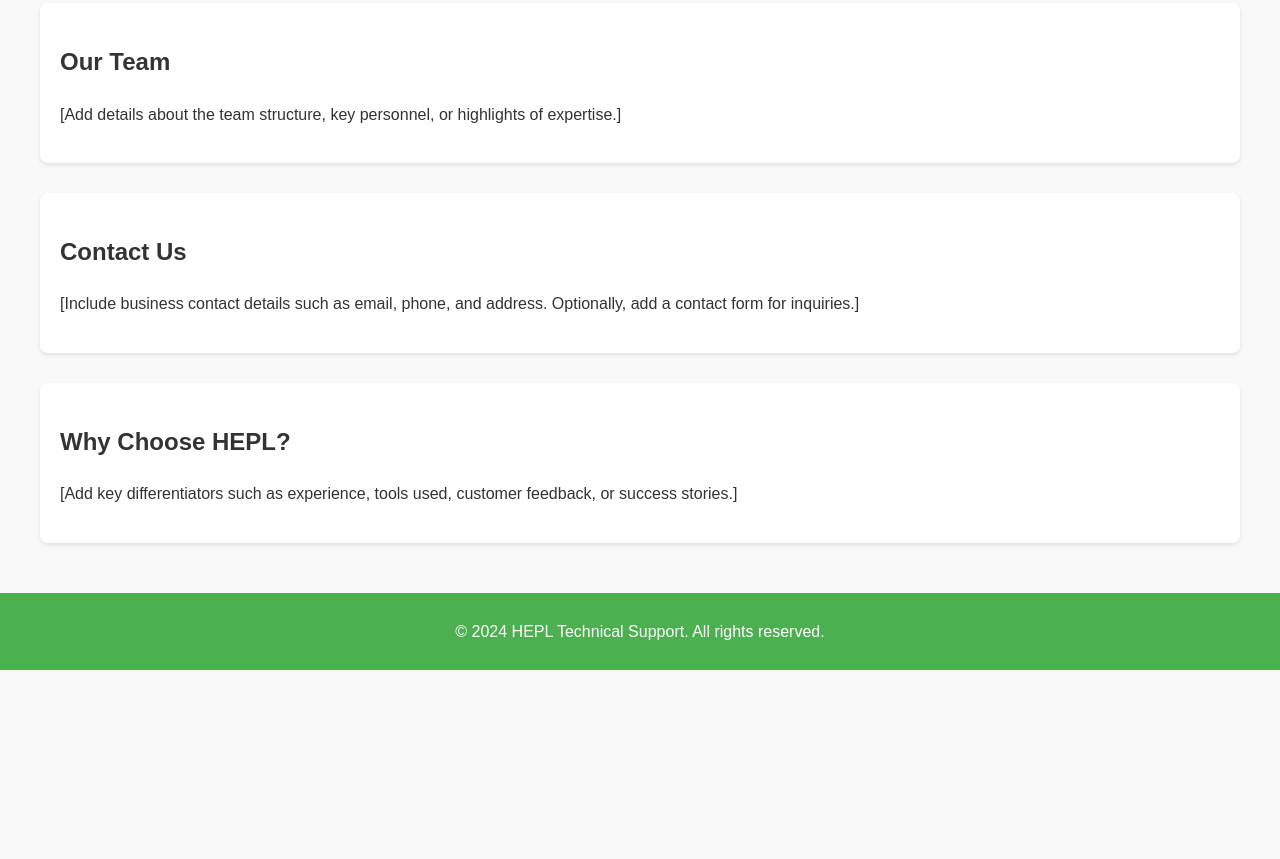
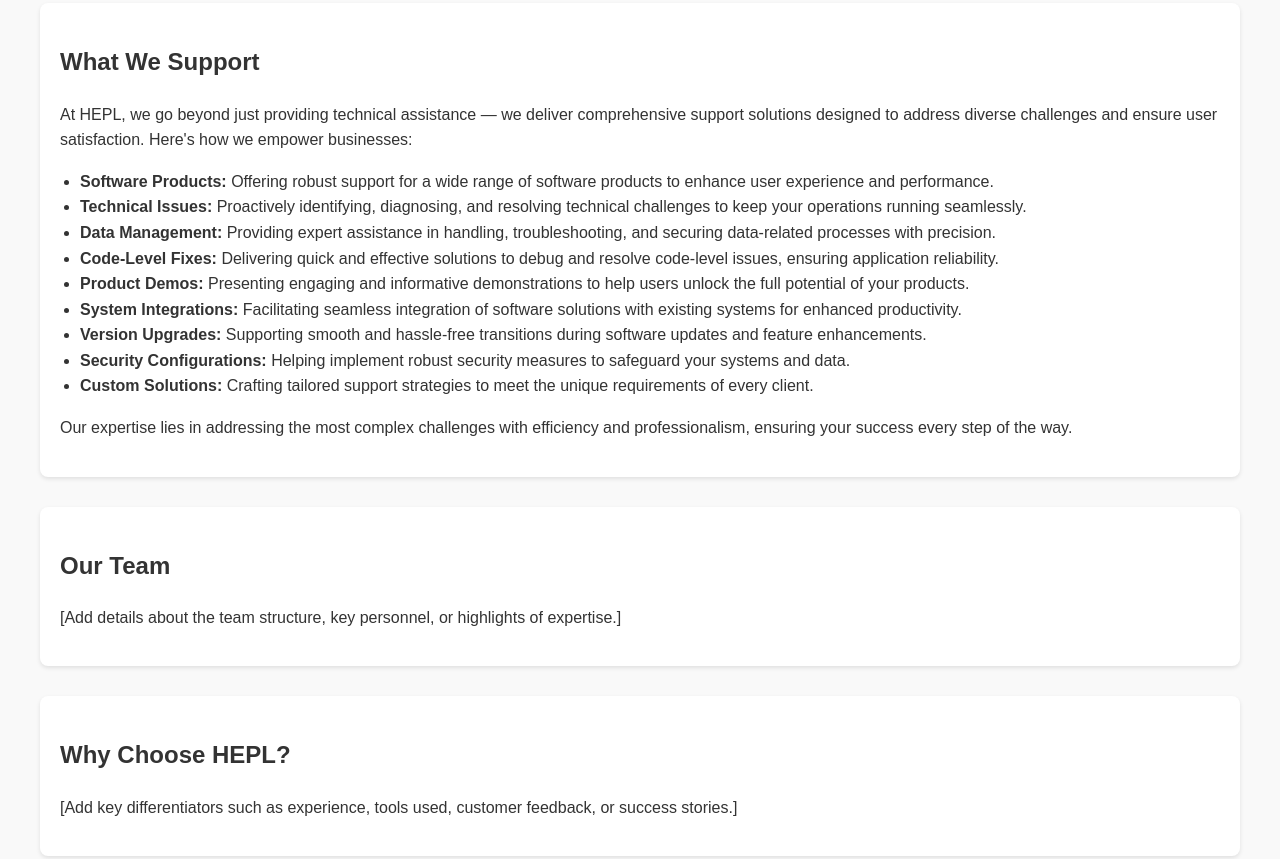
Before and after one commit to jalaldhalipM/Tech-support-Portfolio, a plain HTML site: page index.html in a window 1280 px wide. Shown: the part 1288-2147 px from the top of the page. Before the commit the page ends 1958 px from the top, so only its background shows below. Drawn offline with Linux system fonts and the light colour scheme.

Commit message:
Update index.html
What we support section

```diff
--- a/index.html
+++ b/index.html
@@ -71,7 +71,7 @@
                 <li><strong>Chat Support:</strong> Real-time assistance via chat to address user queries efficiently.</li>
                 <li><strong>Voice Support:</strong> Direct call support to provide personalized customer service.</li>
                 <li><strong>Mail Support:</strong> Email-based support for detailed issue resolutions and follow-ups.</li>
-                <li><strong>24x7 Support:</strong> Available all days to cater to customer needs during business hours.</li>
+                <li><strong>24x5 Support:</strong> Available five days a week to cater to customer needs during business hours.</li>
                 <li><strong>Remote Support:</strong> Assistance through remote access to resolve product usage issues and technical challenges.</li>
                 <li><strong>Troubleshooting Technical Issues:</strong> Expert assistance in diagnosing and resolving technical problems faced by users.</li>
                 <li><strong>Customer Query Handling:</strong> Managing and resolving customer queries efficiently to maintain satisfaction.</li>
@@ -99,11 +99,38 @@
                 Our commitment to quality and efficiency enables us to consistently exceed client expectations, making us a trusted partner in technical support. Whether managing internal projects or assisting external clients, HEPL stands as a reliable backbone for seamless operations and innovation-driven solutions.
             </p>
         </section>
+        <!-- What We Support-->
+        <section>
+            <h2>What We Support</h2>
+            <p>
+                At HEPL, we go beyond just providing technical assistance — we deliver comprehensive support solutions designed to address diverse challenges and ensure user satisfaction. Here's how we empower businesses:
+            </p>
+            <ul>
+                <li><strong>Software Products:</strong> Offering robust support for a wide range of software products to enhance user experience and performance.</li>
+                <li><strong>Technical Issues:</strong> Proactively identifying, diagnosing, and resolving technical challenges to keep your operations running seamlessly.</li>
+                <li><strong>Data Management:</strong> Providing expert assistance in handling, troubleshooting, and securing data-related processes with precision.</li>
+                <li><strong>Code-Level Fixes:</strong> Delivering quick and effective solutions to debug and resolve code-level issues, ensuring application reliability.</li>
+                <li><strong>Product Demos:</strong> Presenting engaging and informative demonstrations to help users unlock the full potential of your products.</li>
+                <li><strong>System Integrations:</strong> Facilitating seamless integration of software solutions with existing systems for enhanced productivity.</li>
+                <li><strong>Version Upgrades:</strong> Supporting smooth and hassle-free transitions during software updates and feature enhancements.</li>
+                <li><strong>Security Configurations:</strong> Helping implement robust security measures to safeguard your systems and data.</li>
+                <li><strong>Custom Solutions:</strong> Crafting tailored support strategies to meet the unique requirements of every client.</li>
+            </ul>
+            <p>
+                Our expertise lies in addressing the most complex challenges with efficiency and professionalism, ensuring your success every step of the way.
+            </p>
+        </section>
 
         <!-- Our Team Section -->
         <section>
             <h2>Our Team</h2>
             <p>[Add details about the team structure, key personnel, or highlights of expertise.]</p>
+        </section>
+
+        <!-- Why Choose HEPL Section -->
+        <section>
+            <h2>Why Choose HEPL?</h2>
+            <p>[Add key differentiators such as experience, tools used, customer feedback, or success stories.]</p>
         </section>
 
         <!-- Contact Us Section -->
@@ -112,11 +139,7 @@
             <p>[Include business contact details such as email, phone, and address. Optionally, add a contact form for inquiries.]</p>
         </section>
 
-        <!-- Why Choose HEPL Section -->
-        <section>
-            <h2>Why Choose HEPL?</h2>
-            <p>[Add key differentiators such as experience, tools used, customer feedback, or success stories.]</p>
-        </section>
+
     </div>
 
     <footer>
```
